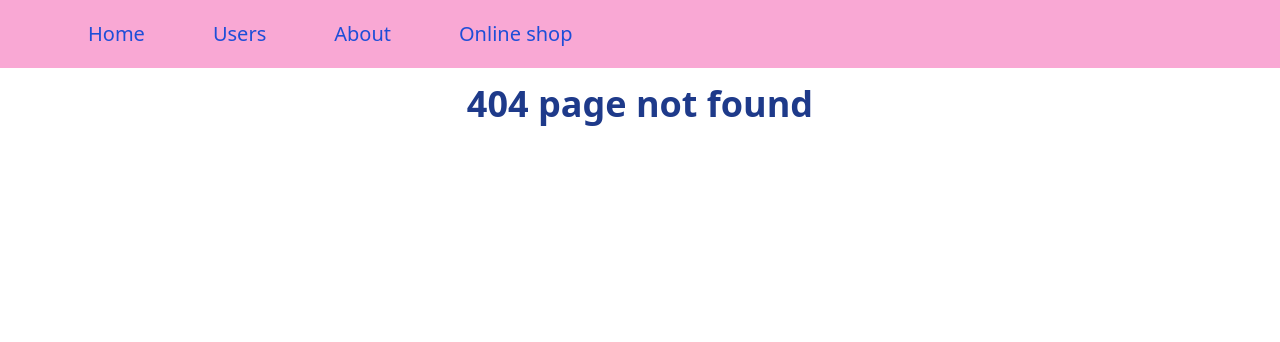
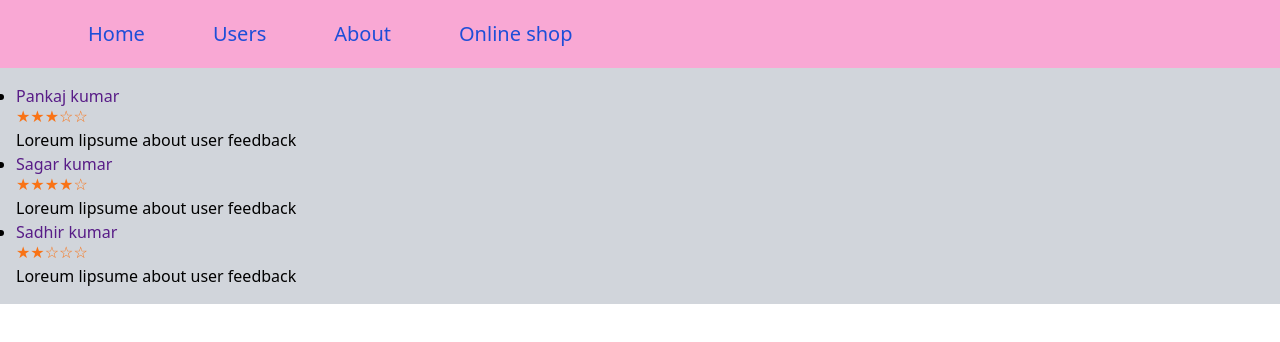
Before and after one commit to tiwaripankaj2013/reactBeginer, a React (Create React App) app: page /rating in a window 1280 px wide. Before the commit this address had no page. Shown: the top 342 px of the page. Built offline with nearby package versions, Linux system fonts and the light colour scheme.

Commit message:
ratings and review data show

```diff
--- a/src/App.js
+++ b/src/App.js
@@ -4,6 +4,7 @@ import Header from "./component/header";
 import Home from "./pages/home";
 import OnlineShop from "./pages/onlineshop";
 import PageNotFound from "./pages/pageNotFound";
+import RatingList from "./pages/rating";
 const About = React.lazy(() => import('./pages/about'));
 const DynamicRouting = React.lazy(() => import('./component/dynamicRouting')); //lazy loading not default load page
 
@@ -20,6 +21,7 @@ function App() {
       <Route path="/about" exact element={<About/>} />
       <Route path="/users/*" element={<DynamicRouting/>} />
       <Route path="/onlineShop" element={<OnlineShop/>} />
+      <Route path="/rating" element={<RatingList />} />
       <Route path="*" element={<PageNotFound/>} />
     </Routes>
     </Suspense>
--- /dev/null
+++ b/src/pages/rating/index.js
@@ -0,0 +1,34 @@
+import React from 'react';
+import {Rating} from './rating';
+
+let ratings = [
+   {
+      id:1,
+      name:"Pankaj kumar",
+      rating:4.1,
+      content:'Loreum lipsume about user feedback'
+   },
+   {
+      id:2,
+      name:"Sagar kumar",
+      rating:4.5,
+      content:'Loreum lipsume about user feedback'
+   },
+   {
+      id:3,
+      name:"Sadhir kumar",
+      rating:2.85,
+      content:'Loreum lipsume about user feedback'
+   }
+ ]
+ const ratingsList = ratings.map((item) =>{
+   return <Rating  name={item.name} rating={item.rating} content={item.content} />;
+ })
+
+export default function  RatingList (){
+  return (
+    <div className="bg-gray-300 p-4 mx-auto">
+       {ratingsList}
+    </div>
+  )
+}
--- /dev/null
+++ b/src/pages/rating/rating.js
@@ -0,0 +1,14 @@
+
+
+const Rating = ({name,rating,content,id})=>{
+   const userRating = new Array(5).fill().map((_,index)=>{
+      return (index+1<Math.round(rating))? <span  className={`text-orange-500`}>&#9733;</span>:<span  className={`text-orange-500`}>&#9734;</span>
+   })
+   return <div className="list-item" >
+         <h3 className="h-3 text-purple-900">{name}</h3>
+         <div className="mt-2"> {userRating}</div>
+         <p>{content}</p>
+   </div>
+}
+
+export{Rating}
```
